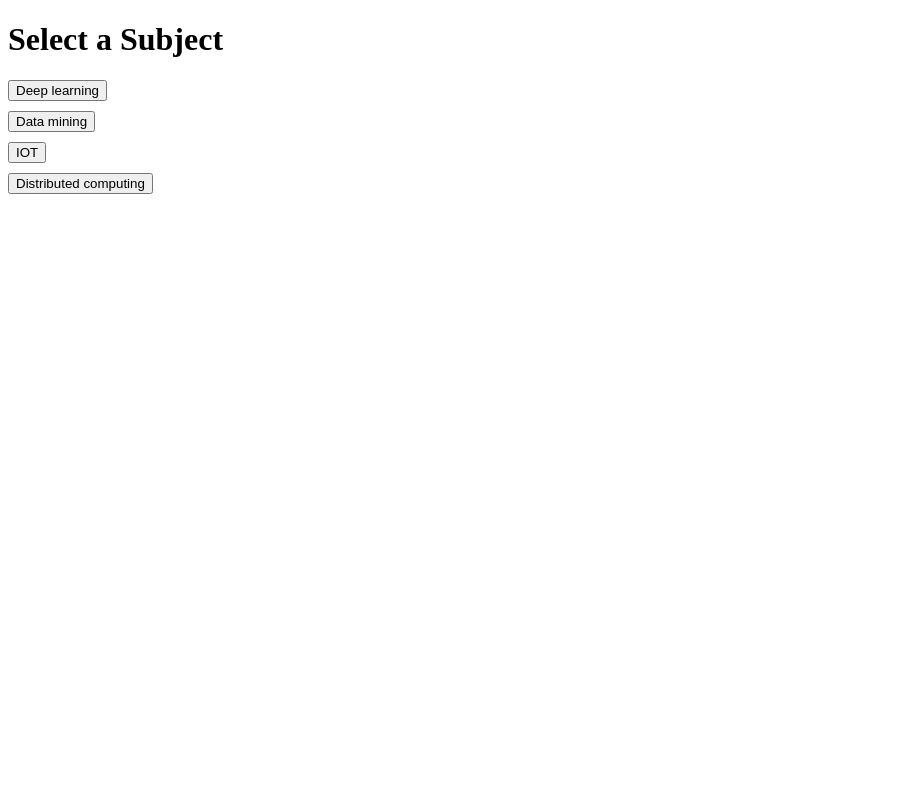
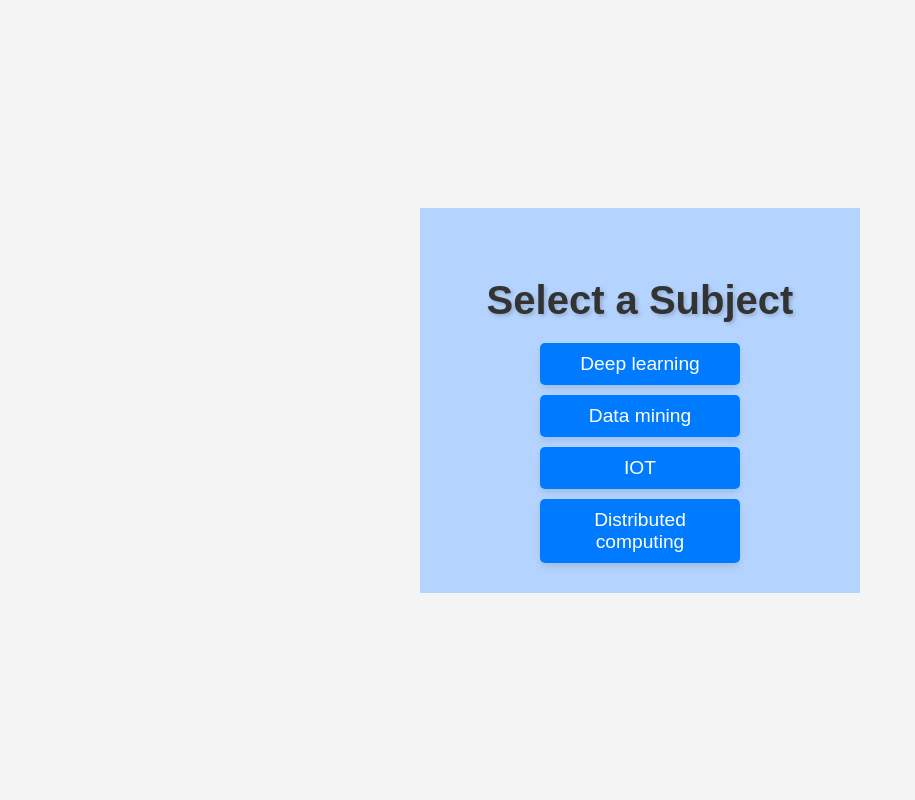
Before and after one commit to 4lan-R/Attendance-tracker, a Flask app: template templates/subject.html in a window 1280 px wide. Shown: the whole page, without its empty margins (0-915 px from the left). Run offline with Flask 3, Linux system fonts and the light colour scheme; the template is opened without the code that fills it, so the values that code supplies are empty.

Commit message:
modified:   templates/subject.html Added CSS

```diff
--- a/templates/subject.html
+++ b/templates/subject.html
@@ -5,13 +5,88 @@
     <meta name="viewport" content="width=device-width, initial-scale=1.0">
     <title>Subject Selection</title>
     <style>
+        /* CSS from the first file */
+        body {
+            font-family: Arial, sans-serif;
+            background-color: #EEF5FF;
+            margin: 0;
+            padding: 0;
+            display: flex;
+            justify-content: center; /* Center content horizontally */
+            align-items: center; /* Center content vertically */
+            height: 100vh; /* Make sure the container covers the whole viewport height */
+        }
+        .container {
+            width: 50%; /* Set width of the container */
+            max-width: 400px; /* Maximum width of the container */
+            background-color: #B4D4FF; /* Pink background color for the container */
+            padding: 20px; /* Add some padding to the container */
+            text-align: center; /* Center align the content */
+        }
+        h1 {
+            color: #333;
+            font-size: 2em; /* Increase font size */
+            margin-bottom: 20px; /* Increase space between heading and buttons */
+        }
         .subject-btn {
             display: block;
-            margin-bottom: 10px;
+            margin: 0 auto 10px;
+            padding: 15px 30px; /* Increase padding */
+            width: 250px; /* Increase button width */
+            font-size: 1.2em; /* Increase font size */
+            background-color: #008DDA;
+            color: #fff;
+            border: none;
+            border-radius: 5px;
+            cursor: pointer;
+            transition: background-color 0.3s;
+        }
+        .subject-btn:hover {
+            background-color: #008DDA;
+        }
+
+        /* CSS from the second file */
+        /* General styles */
+        body {
+            font-family: Arial, sans-serif;
+            background-color: #f4f4f4;
+            margin: 0;
+            padding: 0;
+        }
+
+        h1 {
+            text-align: center;
+            margin-top: 50px;
+            color: #333;
+            font-size: 2.5em;
+            text-shadow: 2px 2px 4px rgba(0, 0, 0, 0.2);
+        }
+
+        .subject-btn {
+            display: block;
+            margin: 0 auto 10px;
+            padding: 10px 20px;
+            width: 200px;
+            text-align: center;
+            background-color: #007bff;
+            color: #fff;
+            border: none;
+            border-radius: 5px;
+            cursor: pointer;
+            transition: background-color 0.3s;
+            box-shadow: 0 4px 6px rgba(0, 0, 0, 0.1);
+        }
+
+        .subject-btn:hover {
+            background-color: #0056b3;
+            color: #fff;
+            transform: scale(1.05);
+            box-shadow: 0 8px 12px rgba(0, 0, 0, 0.2);
         }
     </style>
 </head>
 <body>
+    <div class="container"> <!-- Container for all buttons -->
         <h1>Select a Subject</h1>
         <form action="/attendance" method="post">
             <button class="subject-btn" type="submit" name="subject" value="Deep learning">Deep learning</button>
@@ -19,5 +94,6 @@
             <button class="subject-btn" type="submit" name="subject" value="IOT">IOT</button>
             <button class="subject-btn" type="submit" name="subject" value="Distributed computing">Distributed computing</button>
         </form>
+    </div>
 </body>
 </html>
```
Lines whose indentation alone changed are shown as unchanged.
